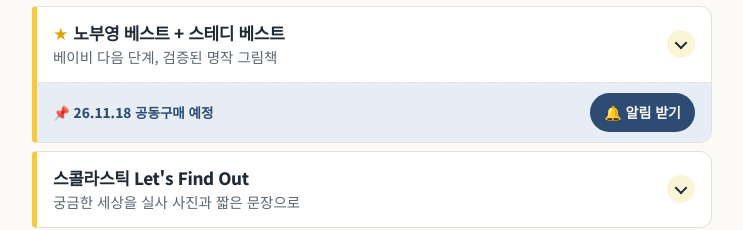
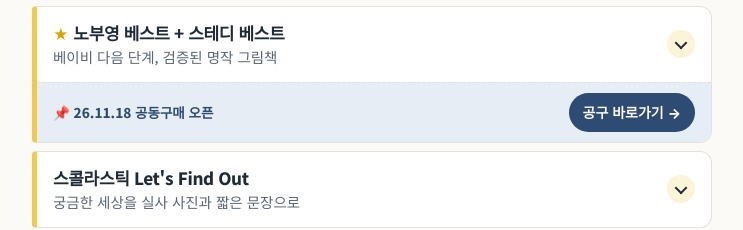
Before and after one commit to rorian-mom/rorian-mom.github.io, a plain HTML site: page bookshelf/index.html in a window 1280 px wide. Shown: the part 2680-2910 px from the top of the page, without its empty margins (268-1011 px from the left). Drawn offline with Linux system fonts and the light colour scheme.

Commit message:
책장: 노부영 공동구매 오픈, 공구 바로가기 버튼 블로그 연결
Co-Authored-By: Claude Opus 5.5 <noreply@anthropic.com>
Claude-Session: https://claude.ai/code/session_01X2zgmTkTvVy1KmW7WMZTGY

```diff
--- a/bookshelf/index.html
+++ b/bookshelf/index.html
@@ -280,7 +280,7 @@ body.editing .wrap{padding-bottom:120px}
     <p class="pnote">*세이펜 기기는 미포함 상품이에요.</p>
     <p>오픈 소식은 인스타 스토리와 피드에서도 알려드려요!</p>
     <div class="cta">
-      <a class="notify hot" href="https://naver.me/5T0stpT1" target="_blank" rel="noopener">🔔 알림 신청하기</a>
+      <a class="notify hot" href="https://blog.naver.com/angee8293/224481496145" target="_blank" rel="noopener">공구 바로가기 →</a>
       <a class="notify reel" href="https://www.instagram.com/reel/DfzTpGty2Hg/" target="_blank" rel="noopener">▶ 공구예고 릴스 바로가기</a>
       <!-- 보관: 팔로우 버튼 (다시 쓸 때 hidden 지우기) -->
       <a class="notify follow" href="https://www.instagram.com/rori.an/" target="_blank" rel="noopener" hidden>로리안 팔로우하고 정보 안 놓치고 받기</a>
@@ -323,7 +323,7 @@ var STAGES=[
    {h:'강렬한 색감에 아기 시선이 오래 머무는 첫 원서',t:'픽토리 빼뜨르 호라체크',u:'https://naver.me/xbK9uoYO',d:'채도 높은 강렬한 색감이라, 시각이 발달 중인 아이 시선이 오래 머물러요. 그림이 단순하고 문장이 간결해 그림과 영어 소리를 맞추는 첫 원서로 부담이 없어요.'},
    {s:1,gp:'26.12.08 공동구매 예정',nt:NOTIFY,h:'라임의 교과서, 파닉스 기초 체력을 귀로 쌓아요',t:'노부영 닥터수스 보드북',u:'https://www.jybooks.com/product/detailView.asp?isProduct=Y&ItemCode=020000004A227ACE640FD6DB08B534357508E03EB441CA203B453BD271CD5AA8A1E74C47&GotoPage=1&CategoryID=0&WriterCode=&OrderBy=%ED%95%A0%EC%9D%B8%EC%9C%A8&ListType=gallery&ItemSearch=%EB%8B%A5%ED%84%B0%EC%88%98%EC%8A%A4%20%EB%B3%B4%EB%93%9C%EB%B6%81',d:'라임의 교과서예요. cat-hat-mat처럼 소리가 맞아떨어지는 단어가 노래처럼 반복되는데, 이 라임 감각이 나중에 파닉스의 기초 체력이 돼요. 글자를 배우기 전에 소리의 패턴부터 귀에 심어두는 거죠. 말장난 같은 넌센스 라임에 아이가 깔깔거리는 건 덤이고, 보드북이라 물고 던져도 버텨요.'},
    {s:1,h:'신나는 노래 반복으로 사이트워드가 눈에 익어요',t:'노부영 사이트워드 리더',tag:'단품판매종료',u:'https://jybooks.com/dreamTogether/dreamTogether_total.asp?CommonName=%ED%94%84%EB%A6%AC%EC%8A%A4%ED%83%80%ED%84%B0&CommonCode=312002&Etc3=1031',d:'음원이 신나서 틀어 주면 아이가 흔들흔들해요. 사이트워드는 자주 나와서 눈에 익혀야 하는 단어인데, 이 세트는 그걸 노래 반복으로 해결해요. 나중에 리더스에서 they will have, we all like를 술술 지나가는 걸 보면 이 세트 몫이 커요. (지금은 알파벳 리더와 함께 프리스타터 패키지로 묶여 있어요)'},
-   {s:1,gp:'26.11.18 공동구매 예정',nt:NOTIFY,h:'베이비 다음 단계, 검증된 명작 그림책',t:'노부영 베스트 + 스테디 베스트',u:C+'gc6LDVd5gW',ul:'베스트 보러 가기 →',u2:C+'gc6NAJb2ce',ul2:'스테디 베스트 보러 가기 →',d:'베이비 시리즈를 재밌게 봤다면 베스트, 스테디로 이어 가면 좋아요. 검증된 명작 그림책은 이 시기에 제일 빛나요.'},
+   {s:1,gp:'26.11.18 공동구매 오픈',nt:'https://blog.naver.com/angee8293/224481496145',ntl:'공구 바로가기 →',h:'베이비 다음 단계, 검증된 명작 그림책',t:'노부영 베스트 + 스테디 베스트',u:C+'gc6LDVd5gW',ul:'베스트 보러 가기 →',u2:C+'gc6NAJb2ce',ul2:'스테디 베스트 보러 가기 →',d:'베이비 시리즈를 재밌게 봤다면 베스트, 스테디로 이어 가면 좋아요. 검증된 명작 그림책은 이 시기에 제일 빛나요.'},
    {h:'궁금한 세상을 실사 사진과 짧은 문장으로',t:'스콜라스틱 Let\'s Find Out',u:C+'gc6UTqKcns',d:'세상 모든 게 궁금해지는 시기에 좋아요. 날씨, 동물, 탈것이 실사 사진으로 나오고 페이지당 문장은 두 개 안팎이에요. 궁금한 걸 영어로 만나는 첫 경험이 돼요.'},
    {h:'스티커와 독후활동으로 읽은 걸 손으로 갖고 놀아요',t:'카카오 키즈 잉글리시',tag:'절판',d:'스티커와 독후활동이 정말 잘 되어 있어요. 읽은 걸 손으로 갖고 노는 순간 그 표현이 아이 것이 돼요. 아이가 놀이로 생각하는 게 장점이에요.'}
   ],
@@ -396,7 +396,7 @@ function bookList(list){return '<ul class="books">'+list.map(function(b){
    +'<span class="sum"><span class="ttl">'+(b.s?'<span class="star" aria-label="추천">★</span>':'')+'<span class="bt">'+esc(b.t)+'</span>'+(b.tag?' <span class="tag">'+esc(b.tag)+'</span>':'')+'</span>'
    +(b.h?'<span class="hook">'+esc(b.h)+'</span>':'')+'</span><span class="chev" aria-hidden="true"></span></summary>'
    +'<div class="bd"><p>'+lines(b.d)+'</p>'+(links?'<div class="links">'+links+'</div>':'')+'</div></details>'
-   +(b.gp?'<div class="gprow"><span class="gp">📌 '+esc(b.gp)+'</span>'+(b.nt?'<a class="bnotify" href="'+esc(b.nt)+'" target="_blank" rel="noopener">🔔 알림 받기</a>':'')+'</div>':'')
+   +(b.gp?'<div class="gprow"><span class="gp">📌 '+esc(b.gp)+'</span>'+(b.nt?'<a class="bnotify" href="'+esc(b.nt)+'" target="_blank" rel="noopener">'+esc(b.ntl||'🔔 알림 받기')+'</a>':'')+'</div>':'')
    +'</li>';}).join('')+'</ul>';}
 function shelf(name,list,first){return '<div class="shelf"><div class="shelf-title"><span>'+name+'</span>'+(first?'<button type="button" class="expand" aria-pressed="false">모두 펼치기</button>':'')+'</div>'+bookList(list)+'</div>'}
 function chips(list){return '<div class="chips">'+list.map(function(c){return '<span class="chip">'+esc(c.trim())+'</span>'}).join('')+'</div>'}
```
